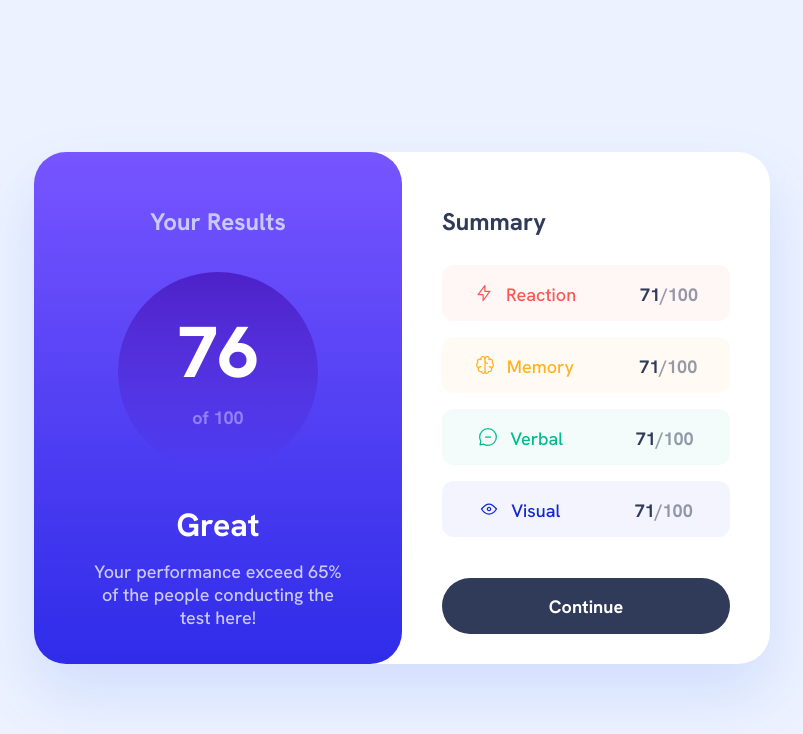
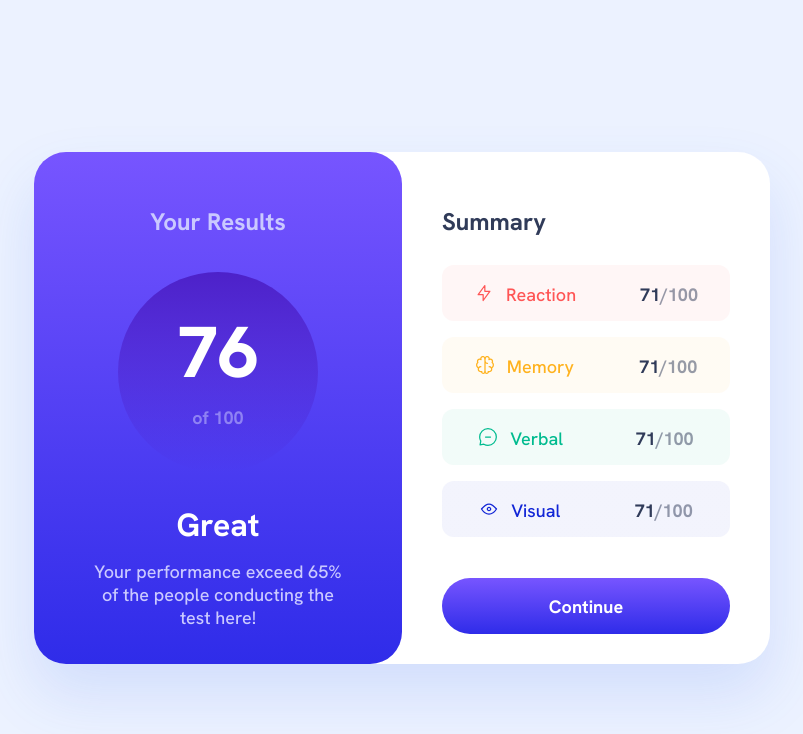
Before and after one commit to mr-aust1n/FEM-results-summary, a website built with Vite: page index.html in a window 1280 px wide. In both pictures the pointer is over the element "Continue". Shown: the whole page, without its empty margins (238-1041 px from the left). Built offline with nearby package versions, Linux system fonts and the light colour scheme.

Commit message:
button added

```diff
--- a/style.css
+++ b/style.css
@@ -255,6 +255,11 @@ body {
   margin: 41px 0 0 0;
 }
 
+.card_right--bttn:hover {
+  background: var(--Gradient-1);
+  color: var(--White);
+}
+
 .card_right__block {
   font-size: 18px;
   font-style: normal;
```
